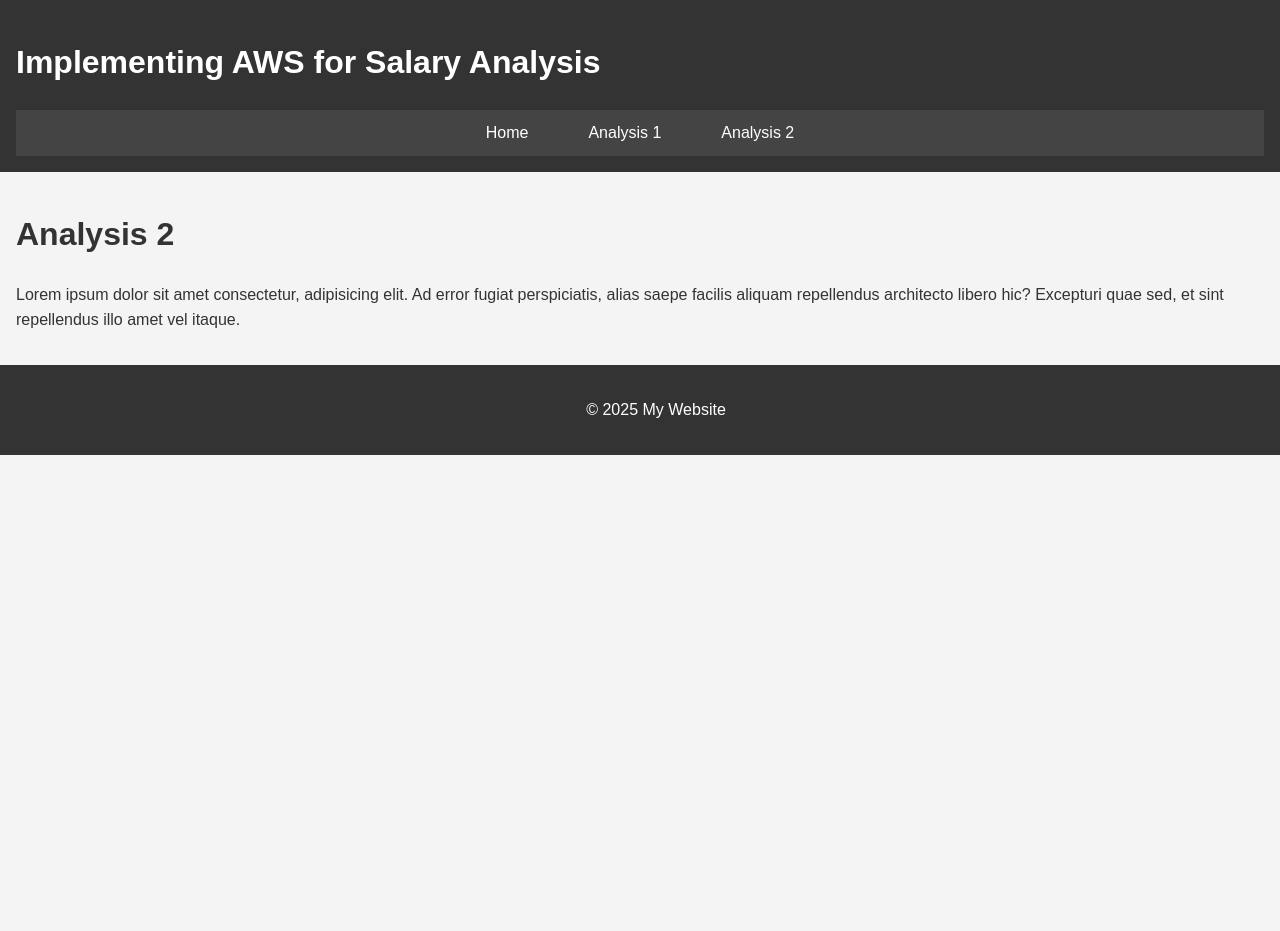
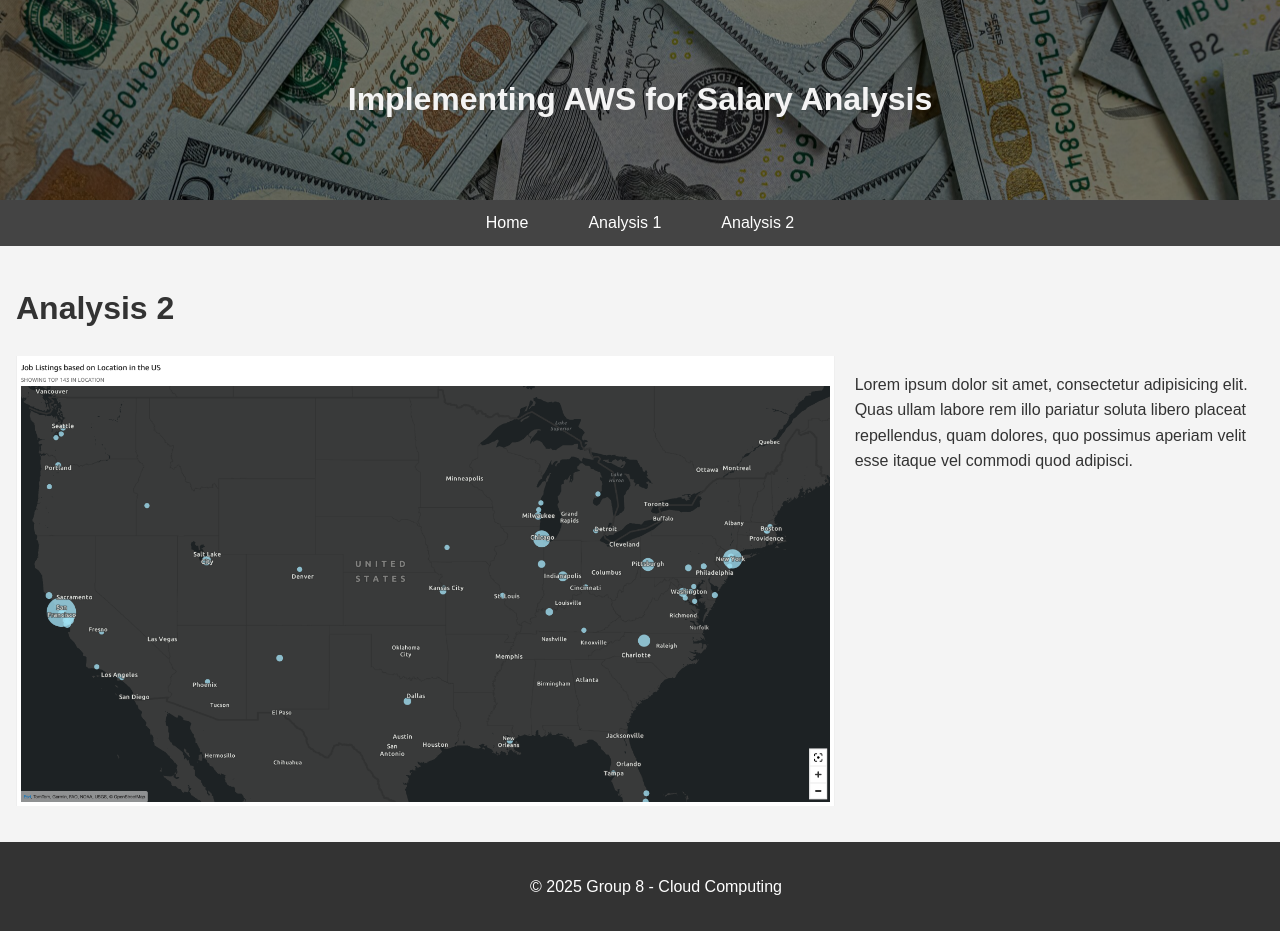
Before and after one commit to JupiK9/SP25-CC-group8, a plain HTML site: page analysis2.html in a window 1280 px wide. Shown: the top 931 px of the page. Before the commit the page ends 800 px from the top, so only its background shows below. Drawn offline with Linux system fonts and the light colour scheme.

Commit message:
Website Updates

```diff
--- a/analysis2.html
+++ b/analysis2.html
@@ -9,6 +9,7 @@
     <body>
         <header>
             <h1>Implementing AWS for Salary Analysis</h1>
+        </header>
         <nav class="navbar">
             <ul>
                 <li><a href="index.html">Home</a></li>
@@ -16,13 +17,21 @@
                 <li><a href="analysis2.html">Analysis 2</a></li>
             </ul>
         </nav>
-        </header>
         <main>
             <h1>Analysis 2</h1>
-            <p>Lorem ipsum dolor sit amet consectetur, adipisicing elit. Ad error fugiat perspiciatis, alias saepe facilis aliquam repellendus architecto libero hic? Excepturi quae sed, et sint repellendus illo amet vel itaque.</p>
+            <div class="min-sal">
+                <div class="image-container">
+                    <img src="Images/Map1.png" alt="Map of the United States">
+                </div>
+                <div class="text-container">
+                    <p>
+                        Lorem ipsum dolor sit amet, consectetur adipisicing elit. Quas ullam labore rem illo pariatur soluta libero placeat repellendus, quam dolores, quo possimus aperiam velit esse itaque vel commodi quod adipisci.
+                    </p>
+                </div>
+            </div>
         </main>
         <footer>
-            <p>&copy; 2025 My Website</p>
+            <p>&copy; 2025 Group 8 - Cloud Computing</p>
         </footer>
     </body>
 </html>
--- a/style.css
+++ b/style.css
@@ -1,4 +1,4 @@
-body {
+html, body {
     font-family: Arial, sans-serif;
     line-height: 1.6;
     margin: 0;
@@ -8,9 +8,24 @@ body {
 }
 
 header {
-    background: #333;
-    color: #fff;
-    padding: 1rem;
+    display: grid;
+    grid-template-rows: 1fr auto;
+    background: linear-gradient(rgba(0, 0, 0, 0.5), rgba(0, 0, 0, 0.5)), url('Images/cash.jpg');
+    background-attachment: fixed;
+    background-position: center;
+    background-repeat: no-repeat;
+    background-size: cover;
+    height: 200px;
+    margin: 0;
+    padding: 0;
+}
+
+header h1 {
+    align-self: center;
+    justify-self: center;
+    text-align: center;
+    color: #f4f4f4;
+    margin: 0;
 }
 
 nav ul {
@@ -32,6 +47,11 @@ main {
     padding: 1rem;
 }
 
+img {
+    max-width: 100%;
+    height: auto;
+}
+
 section {
     margin-bottom: 2rem;
 }
@@ -46,8 +66,12 @@ footer {
 }
 
 .navbar {
+    position: sticky;
+    top: 0;
     background-color: #444;
     overflow: hidden;
+    z-index: 1000;
+    margin: 0;
 }
 
 .navbar ul {
@@ -73,3 +97,39 @@ footer {
     background-color: #555;
     border-radius: 5px;
 }
+
+.min-sal {
+    display: flex;
+    align-items: flex-start;
+    gap: 20px;
+    margin: 20px 0;
+}
+
+.avg-sal {
+    display: flex;
+    flex-direction: row;
+    align-items: flex-start;
+    gap: 20px;
+    margin: 60px 0;
+}
+
+.max-sal {
+    display: flex;
+    align-items: flex-start;
+    gap: 20px;
+    margin: 40px 0;
+}
+
+.image-container {
+    flex: 2;
+}
+
+.image-container img {
+    max-width: 100%;
+    height: auto;
+    display: block;
+}
+
+.text-container {
+    flex: 1;
+}
```
Also changed, not shown: analysis1.html (+35 -3 lines), index.html (+3 -3 lines), Images/Avg-Sal.png (added), Images/Map1.png (added), Images/Max-Sal.png (added), Images/Min-Sal.png (added), Images/cash.jpg (added). Lines whose indentation alone changed are shown as unchanged.
